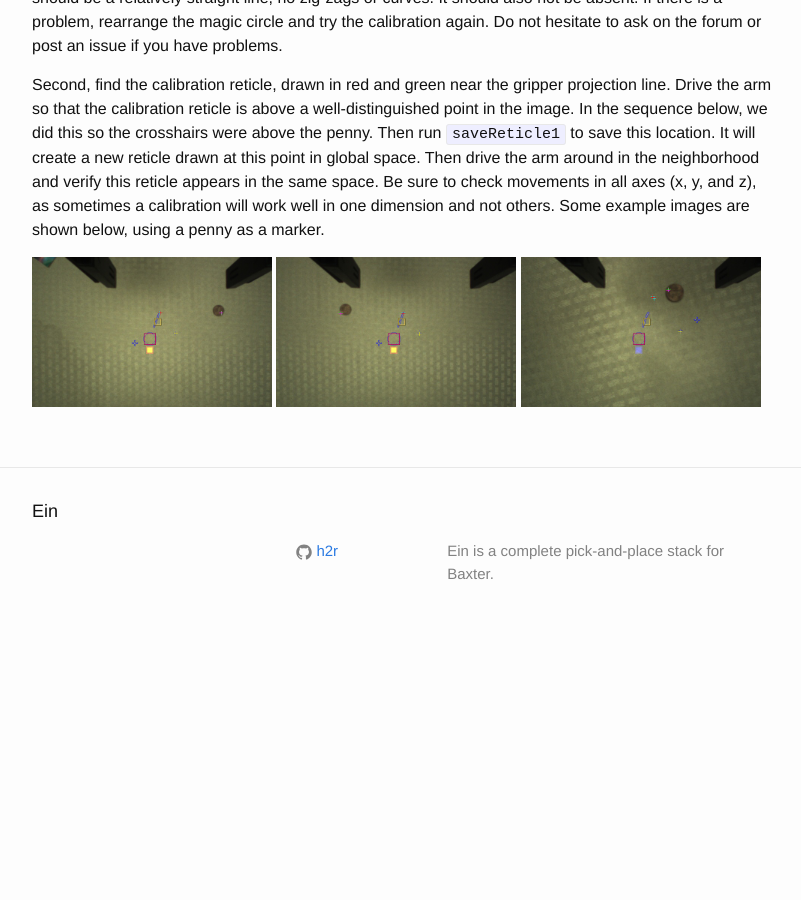
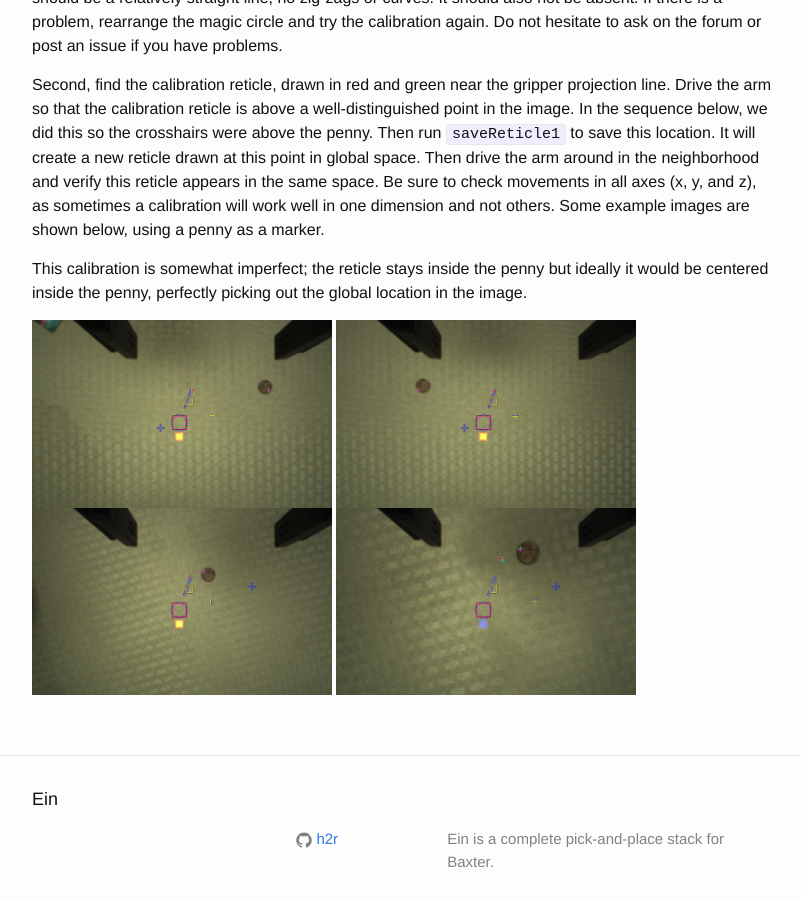
Before and after one commit to h2r/ein, a Jekyll site: the page built from calibration.md, in a window 1280 px wide and 900 px high, scrolled down 3686 px. Shown: the whole window, without its empty margins (238-1039 px from the left). Built offline with Jekyll 4.4.1, drawn with Linux system fonts in a browser that asks for light colours; before the commit the page ends 4331 px from its top, so only the background shows below that.

Commit message:
updated calibration in structions
Former-commit-id: ba10e393afa236cd9b9566d9215fcd5ea83790d4

```diff
--- a/calibration.md
+++ b/calibration.md
@@ -154,6 +154,12 @@ sometimes a calibration will work well in one dimension and not
 others.  Some example images are shown below, using a penny as a
 marker.
 
-<img src="../assets/renderedwristview_calibrated1.jpg" alt="Rendered Wrist View Calibrated 1" width="240"/>
-<img src="../assets/renderedwristview_calibrated2.jpg" alt="Rendered Wrist View Calibrated 2" width="240"/>
-<img src="../assets/renderedwristview_calibrated4.jpg" alt="Rendered Wrist View Calibrated 3" width="240"/>
+This calibration is somewhat imperfect; the reticle stays inside the
+penny but ideally it would be centered inside the penny, perfectly
+picking out the global location in the image.
+
+<img src="../assets/renderedwristview_calibrated1.jpg" alt="Rendered Wrist View Calibrated 1" width="300"/>
+<img src="../assets/renderedwristview_calibrated2.jpg" alt="Rendered Wrist View Calibrated 2" width="300"/>
+<br/>
+<img src="../assets/renderedwristview_calibrated3.jpg" alt="Rendered Wrist View Calibrated 3" width="300"/>
+<img src="../assets/renderedwristview_calibrated4.jpg" alt="Rendered Wrist View Calibrated 4" width="300"/>
```
Also changed, not shown: 1 other file.
